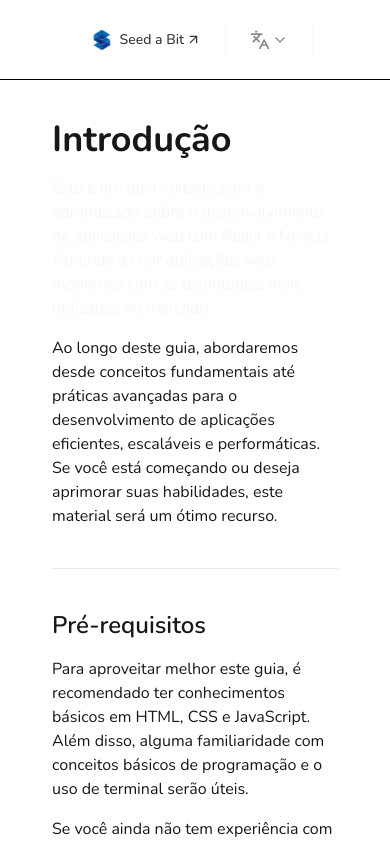
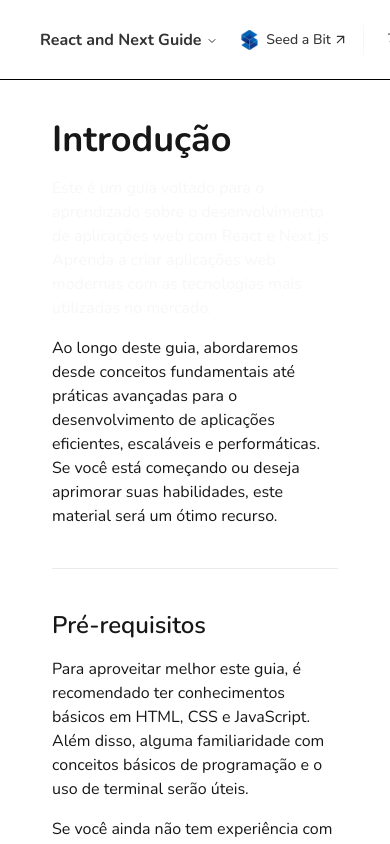
Before and after one commit to PepeuFBV/tech-guide, a Next.js app: page / in a window 390 px wide. Shown: the top 844 px of the page. Built offline with nearby package versions, Linux system fonts and the light colour scheme.

Commit message:
feat(header-nav): implemented header navigation
Implementation for Header component navigation component for smaller screens

```diff
--- a/package.json
+++ b/package.json
@@ -14,6 +14,7 @@
         "prepare": "husky"
     },
     "dependencies": {
+        "@radix-ui/react-navigation-menu": "^1.2.5",
         "@radix-ui/react-slot": "^1.1.2",
         "@radix-ui/react-tooltip": "^1.1.8",
         "class-variance-authority": "^0.7.1",
--- a/src/components/core/header.tsx
+++ b/src/components/core/header.tsx
@@ -4,8 +4,18 @@
 import { Button } from '@/components/ui/button'
 import { Divider } from '@/components/ui/divider'
 import LanguageSelector from '@/components/core/language-selector'
+import {
+    NavigationMenu,
+    NavigationMenuContent,
+    NavigationMenuItem,
+    NavigationMenuLink,
+    NavigationMenuList,
+    NavigationMenuTrigger,
+    navigationMenuTriggerStyle,
+} from '@/components/ui/navigation-menu'
 import { ArrowUpRight } from 'lucide-react'
 import { Github } from '@/components/ui/icons/github'
+import { sidebar } from '@/data/sidebar'
 import { cn } from '@/utils/lib/tailwind-merge'
 
 interface HeaderProps {
@@ -13,8 +23,33 @@
 }
 const Header: React.FC<HeaderProps> = ({ className }) => {
     return (
-        <header className={cn('z-10 top-0 h-20 w-full bg-background border-b border-b-black flex justify-end items-center px-6', className)}>
-            <div className='flex items-center gap-2 justify-center'>
+        <header className={cn('z-10 top-0 h-20 w-full bg-background border-b border-b-black flex items-center justify-between md:justify-end px-6', className)}>
+            <section className='flex md:hidden items-center'>
+                <NavigationMenu className='w-full'>
+                    <NavigationMenuList>
+                        <NavigationMenuItem>
+                            <NavigationMenuTrigger className='text-base text-wrap font-bold text-accent-foreground hover:no-underline'>
+                                React and Next Guide
+                            </NavigationMenuTrigger>
+                            <NavigationMenuContent className='p-4 grid grid-cols-3 gap-4 bg-background border border-black rounded-md shadow-lg'>
+                                <ul className='col-span-1 flex flex-wrap space-y-3'>
+                                    {sidebar.map((entry, index) => (
+                                        <li key={index} className='flex-basis-1/2'>
+                                            <Link href={entry.href} passHref>
+                                                <NavigationMenuLink className={cn(navigationMenuTriggerStyle(), 'gap-2')}>
+                                                    {entry.icon}
+                                                    {entry.title}
+                                                </NavigationMenuLink>
+                                            </Link>
+                                        </li>
+                                    ))}
+                                </ul>
+                            </NavigationMenuContent>
+                        </NavigationMenuItem>
+                    </NavigationMenuList>
+                </NavigationMenu>
+            </section>
+            <section className='flex items-center gap-2 justify-center'>
                 <Link
                     href='https://seedabit.org.br'
                     passHref
@@ -43,7 +78,7 @@
                 <Button variant='link' className='ml-2 p-2'>
                     <Github size={21} />
                 </Button>
-            </div>
+            </section>
         </header>
     )
 }
--- /dev/null
+++ b/src/components/ui/navigation-menu.tsx
@@ -0,0 +1,128 @@
+import * as React from 'react'
+import * as NavigationMenuPrimitive from '@radix-ui/react-navigation-menu'
+import { cva } from 'class-variance-authority'
+import { ChevronDown } from 'lucide-react'
+
+import { cn } from '@/utils/lib/tailwind-merge'
+
+const NavigationMenu = React.forwardRef<
+    React.ElementRef<typeof NavigationMenuPrimitive.Root>,
+    React.ComponentPropsWithoutRef<typeof NavigationMenuPrimitive.Root>
+>(({ className, children, ...props }, ref) => (
+    <NavigationMenuPrimitive.Root
+        ref={ref}
+        className={cn(
+            'relative z-10 flex max-w-max flex-1 items-center justify-center',
+            className
+        )}
+        {...props}
+    >
+        {children}
+        <NavigationMenuViewport />
+    </NavigationMenuPrimitive.Root>
+))
+NavigationMenu.displayName = NavigationMenuPrimitive.Root.displayName
+
+const NavigationMenuList = React.forwardRef<
+    React.ElementRef<typeof NavigationMenuPrimitive.List>,
+    React.ComponentPropsWithoutRef<typeof NavigationMenuPrimitive.List>
+>(({ className, ...props }, ref) => (
+    <NavigationMenuPrimitive.List
+        ref={ref}
+        className={cn(
+            'group flex flex-1 list-none items-center justify-center space-x-1',
+            className
+        )}
+        {...props}
+    />
+))
+NavigationMenuList.displayName = NavigationMenuPrimitive.List.displayName
+
+const NavigationMenuItem = NavigationMenuPrimitive.Item
+
+const navigationMenuTriggerStyle = cva(
+    'group inline-flex h-10 w-max items-center justify-center rounded-md bg-background px-4 py-2 text-sm font-medium transition-colors hover:bg-accent hover:text-accent-foreground focus:bg-accent focus:text-accent-foreground focus:outline-none disabled:pointer-events-none disabled:opacity-50 data-[state=open]:text-accent-foreground data-[state=open]:bg-accent/50 data-[state=open]:hover:bg-accent data-[state=open]:focus:bg-accent'
+)
+
+const NavigationMenuTrigger = React.forwardRef<
+    React.ElementRef<typeof NavigationMenuPrimitive.Trigger>,
+    React.ComponentPropsWithoutRef<typeof NavigationMenuPrimitive.Trigger>
+>(({ className, children, ...props }, ref) => (
+    <NavigationMenuPrimitive.Trigger
+        ref={ref}
+        className={cn(navigationMenuTriggerStyle(), 'group', className)}
+        {...props}
+    >
+        {children}{' '}
+        <ChevronDown
+            className='relative top-[1px] ml-1 h-3 w-3 transition duration-200 group-data-[state=open]:rotate-180'
+            aria-hidden='true'
+        />
+    </NavigationMenuPrimitive.Trigger>
+))
+NavigationMenuTrigger.displayName = NavigationMenuPrimitive.Trigger.displayName
+
+const NavigationMenuContent = React.forwardRef<
+    React.ElementRef<typeof NavigationMenuPrimitive.Content>,
+    React.ComponentPropsWithoutRef<typeof NavigationMenuPrimitive.Content>
+>(({ className, ...props }, ref) => (
+    <NavigationMenuPrimitive.Content
+        ref={ref}
+        className={cn(
+            'left-0 top-0 w-full data-[motion^=from-]:animate-in data-[motion^=to-]:animate-out data-[motion^=from-]:fade-in data-[motion^=to-]:fade-out data-[motion=from-end]:slide-in-from-right-52 data-[motion=from-start]:slide-in-from-left-52 data-[motion=to-end]:slide-out-to-right-52 data-[motion=to-start]:slide-out-to-left-52 md:absolute md:w-auto ',
+            className
+        )}
+        {...props}
+    />
+))
+NavigationMenuContent.displayName = NavigationMenuPrimitive.Content.displayName
+
+const NavigationMenuLink = NavigationMenuPrimitive.Link
+
+const NavigationMenuViewport = React.forwardRef<
+    React.ElementRef<typeof NavigationMenuPrimitive.Viewport>,
+    React.ComponentPropsWithoutRef<typeof NavigationMenuPrimitive.Viewport>
+>(({ className, ...props }, ref) => (
+    <div className={cn('absolute left-0 top-full flex justify-center')}>
+        <NavigationMenuPrimitive.Viewport
+            className={cn(
+                'origin-top-center relative mt-1.5 h-[var(--radix-navigation-menu-viewport-height)] w-full overflow-hidden rounded-md border bg-popover text-popover-foreground shadow-lg data-[state=open]:animate-in data-[state=closed]:animate-out data-[state=closed]:zoom-out-95 data-[state=open]:zoom-in-90 md:w-[var(--radix-navigation-menu-viewport-width)]',
+                className
+            )}
+            ref={ref}
+            {...props}
+        />
+    </div>
+))
+NavigationMenuViewport.displayName =
+    NavigationMenuPrimitive.Viewport.displayName
+
+const NavigationMenuIndicator = React.forwardRef<
+    React.ElementRef<typeof NavigationMenuPrimitive.Indicator>,
+    React.ComponentPropsWithoutRef<typeof NavigationMenuPrimitive.Indicator>
+>(({ className, ...props }, ref) => (
+    <NavigationMenuPrimitive.Indicator
+        ref={ref}
+        className={cn(
+            'top-full z-[1] flex h-1.5 items-end justify-center overflow-hidden data-[state=visible]:animate-in data-[state=hidden]:animate-out data-[state=hidden]:fade-out data-[state=visible]:fade-in',
+            className
+        )}
+        {...props}
+    >
+        <div className='relative top-[60%] h-2 w-2 rotate-45 rounded-tl-sm bg-border shadow-md' />
+    </NavigationMenuPrimitive.Indicator>
+))
+NavigationMenuIndicator.displayName =
+    NavigationMenuPrimitive.Indicator.displayName
+
+export {
+    navigationMenuTriggerStyle,
+    NavigationMenu,
+    NavigationMenuList,
+    NavigationMenuItem,
+    NavigationMenuContent,
+    NavigationMenuTrigger,
+    NavigationMenuLink,
+    NavigationMenuIndicator,
+    NavigationMenuViewport,
+}
--- a/src/data/sidebar.tsx
+++ b/src/data/sidebar.tsx
@@ -34,8 +34,8 @@
                 href: '/tailwind',
             },
             {
-                title: 'Jest',
-                href: '/jest',
+                title: 'ESLint',
+                href: '/eslint',
             }
         ],
     },
@@ -44,22 +44,22 @@
         href: '/react/introduction',
         icon: <ReactJS />,
         items: [
-            // {
-            //     title: 'Introduction',
-            //     href: '/react/introduction',
-            // },
-            // {
-            //     title: 'Installation',
-            //     href: '/react/installation',
-            // },
-            // {
-            //     title: 'Configuration',
-            //     href: '/react/configuration',
-            // },
-            // {
-            //     title: 'Features',
-            //     href: '/react/features',
-            // },
+            {
+                title: 'Introduction',
+                href: '/react/introduction',
+            },
+            {
+                title: 'Installation',
+                href: '/react/installation',
+            },
+            {
+                title: 'Configuration',
+                href: '/react/configuration',
+            },
+            {
+                title: 'Features',
+                href: '/react/features',
+            },
         ],
     },
     {
@@ -67,22 +67,22 @@
         href: '/next/introduction',
         icon: <NextJS />,
         items: [
-            // {
-            //     title: 'Introduction',
-            //     href: '/next/introduction',
-            // },
-            // {
-            //     title: 'Installation',
-            //     href: '/next/installation',
-            // },
-            // {
-            //     title: 'Configuration',
-            //     href: '/next/configuration',
-            // },
-            // {
-            //     title: 'Features',
-            //     href: '/next/features',
-            // },
+            {
+                title: 'Introduction',
+                href: '/next/introduction',
+            },
+            {
+                title: 'Installation',
+                href: '/next/installation',
+            },
+            {
+                title: 'Configuration',
+                href: '/next/configuration',
+            },
+            {
+                title: 'Features',
+                href: '/next/features',
+            },
         ],
     }
 ]
```
Also changed, not shown: 1 other file (tests, documents, lock files or other folders).
